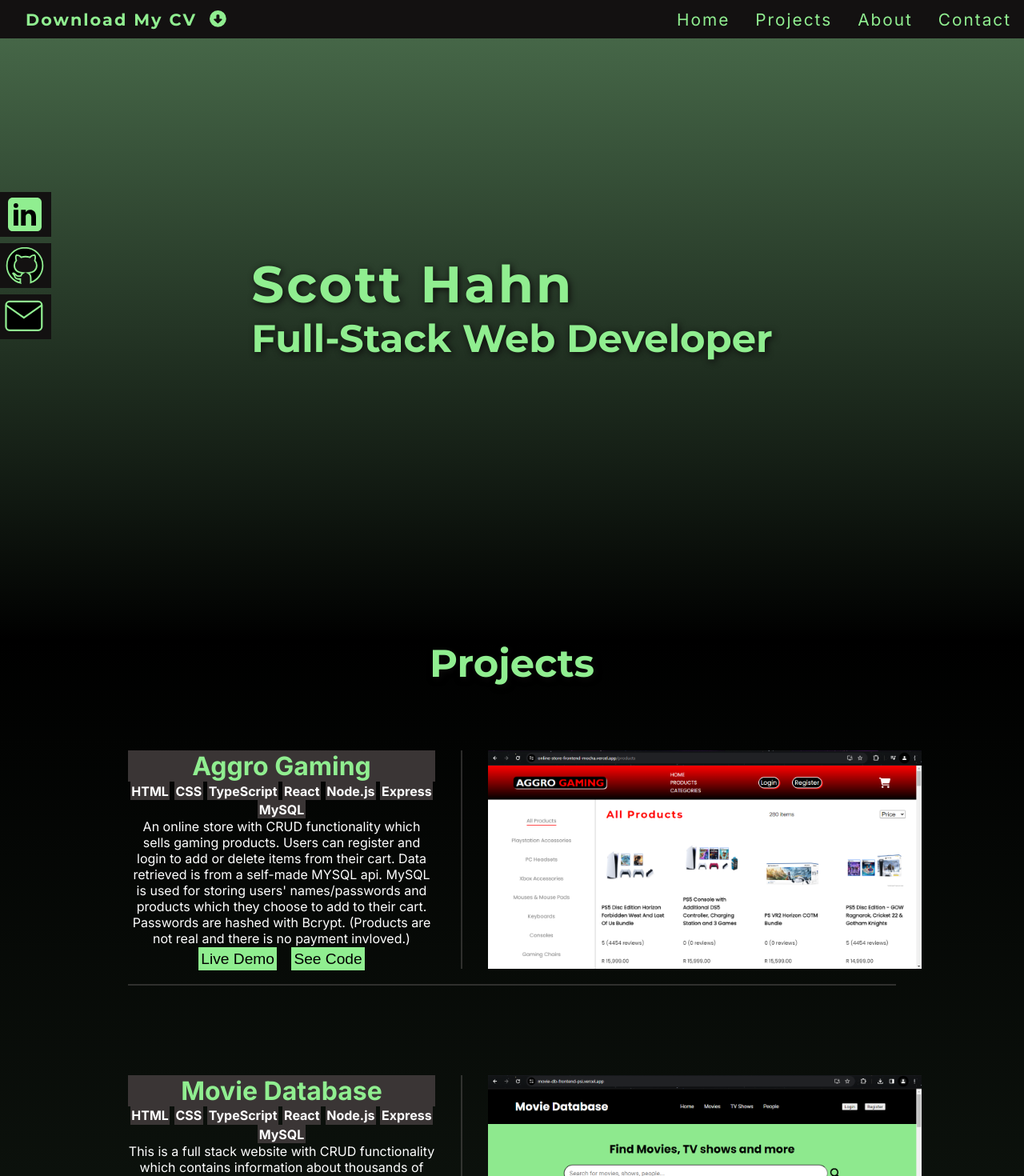
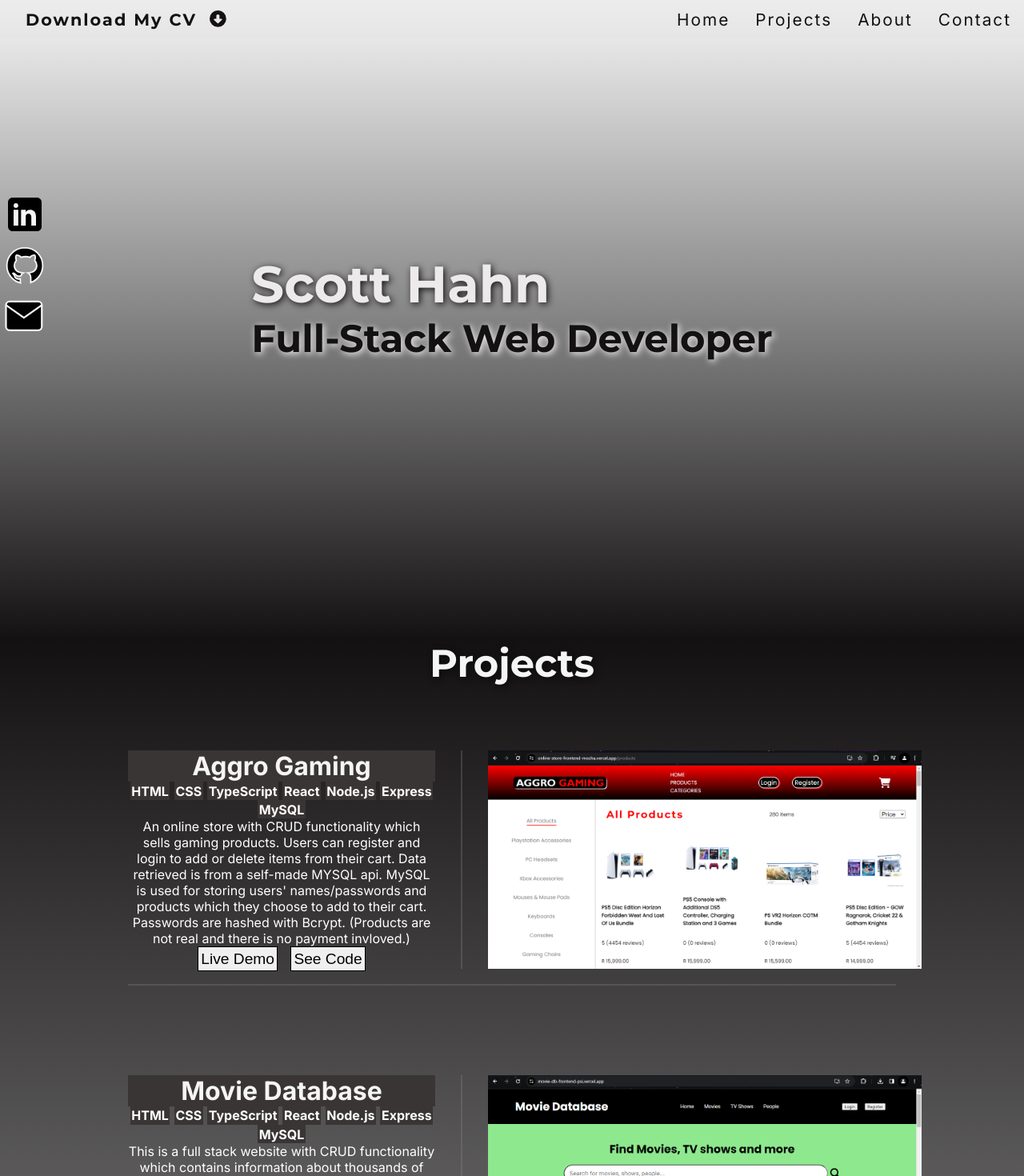
Before and after one commit to ScottHahn1/Portfolio, a React (Create React App) app: page /#/ in a window 1280 px wide. Shown: the top 1470 px of the page at 80% size. Built offline with nearby package versions, Linux system fonts and the light colour scheme.

Commit message:
changed color scheme from black/green to black/white

```diff
--- a/src/components/Email-Icon.js
+++ b/src/components/Email-Icon.js
@@ -5,13 +5,9 @@ const EmailIcon = () => {
             xmlns="https://www.w3.org/2000/svg"
             width="3.5rem"
             viewBox="0 0 25 25"
-            // fill="none"
-            stroke="lightgreen"
+            stroke="whitesmoke"
             stroke-width="1"
-            // stroke-linecap="round"
-            // stroke-linejoin="round"
         >
-            {/* {" "} */}
             <path d="M4 4h16c1.1 0 2 .9 2 2v12c0 1.1-.9 2-2 2H4c-1.1 0-2-.9-2-2V6c0-1.1.9-2 2-2z"></path>
             <polyline points="22,6 12,13 2,6"></polyline>
         </svg>
--- a/src/components/Github-Icon.js
+++ b/src/components/Github-Icon.js
@@ -5,7 +5,7 @@ const GithubIcon = () => {
       xmlns="https://www.w3.org/2000/svg"
       viewBox="0 0 30 30"
       width="3.5rem"
-      stroke="lightgreen"
+      stroke="whitesmoke"
       stroke-width="1"
     >
       {" "}
--- a/src/components/LinkedIn-Icon.js
+++ b/src/components/LinkedIn-Icon.js
@@ -7,11 +7,11 @@ const LinkedInIcon = () => {
       width="3.5rem"
     >
       <path
-        fill="lightgreen"
+        fill="black"
         d="M42,37c0,2.762-2.238,5-5,5H11c-2.761,0-5-2.238-5-5V11c0-2.762,2.239-5,5-5h26c2.762,0,5,2.238,5,5V37z"
       />
       <path
-        fill="black"
+        fill="whitesmoke"
         d="M12 19H17V36H12zM14.485 17h-.028C12.965 17 12 15.888 12 14.499 12 13.08 12.995 12 14.514 12c1.521 0 2.458 1.08 2.486 2.499C17 15.887 16.035 17 14.485 17zM36 36h-5v-9.099c0-2.198-1.225-3.698-3.192-3.698-1.501 0-2.313 1.012-2.707 1.99C24.957 25.543 25 26.511 25 27v9h-5V19h5v2.616C25.721 20.5 26.85 19 29.738 19c3.578 0 6.261 2.25 6.261 7.274L36 36 36 36z"
       />
     </svg>
--- a/src/pages/Home.js
+++ b/src/pages/Home.js
@@ -10,7 +10,7 @@ const Home = () => {
       <div className='main-content' id='home'
       >
         <div className='intro montserrat'>
-          <h1>Scott Hahn</h1>
+          <h1 className='white-text'>Scott Hahn</h1>
           <h2>Full-Stack Web Developer</h2>
         </div>
         <Social />
--- a/src/styles/About.css
+++ b/src/styles/About.css
@@ -1,5 +1,5 @@
 .about-container {
-    background-image: linear-gradient(rgb(37, 54, 38), black);
+    background-image: linear-gradient(whitesmoke, var(--black));
     background-repeat: no-repeat;
     text-align: center;
 }
--- a/src/styles/App.css
+++ b/src/styles/App.css
@@ -22,24 +22,20 @@ html, body {
 
 h1 {
   font-size: 4rem;
-}
-
-h1, h2 {
-  color: lightgreen !important;
+  color: var(--black);
 }
 
 h2 {
   font-size: 3rem;
   margin-bottom: 2rem;
-  color: white;
+  color: whitesmoke;
   text-shadow: 2px 2px 8px rgb(12, 11, 11);
 }
 
 h3 {
   font-size: 2rem;
   background-color: rgb(58, 53, 53);
-  color: white;
-  color: lightgreen;
+  color: whitesmoke;
 }
 
 ul {
--- a/src/styles/Contact.css
+++ b/src/styles/Contact.css
@@ -1,5 +1,5 @@
 .contact-container {
-    background-image: linear-gradient(black, rgb(37, 54, 38));
+    background-image: linear-gradient(var(--black), whitesmoke);
     background-repeat: no-repeat;
     width: 100%;
     padding-top: 7rem;
@@ -17,9 +17,9 @@
     display: flex;
     flex-direction: column;
     align-items: center;
-    justify-content: space-around;
     justify-content: space-between;
-    background-color: rgb(114, 201, 114);
+    background: radial-gradient(whitesmoke, (--black));
+    color: whitesmoke;
     border-radius: 1rem;
     padding-top: 2rem;
     padding-bottom: 2rem;
@@ -28,23 +28,24 @@
 
 .form > * {
     margin-top: 1rem;
+    padding: 0 .5rem;
 }
 
 .form input, .form textarea {
     width: 50%;
     height: 2rem;
+    font-size: 1.1rem;
+    border-radius: .8rem;
 }
 
 .form textarea {
     height: 10rem;
-    padding: 0 1rem;
-    font-size: 1.1rem;
     width: 75%;
 }
 
 .submit {
     margin-top: 2rem;
-    font-size: 1.2rem;
+    font-size: 1.2rem !important;
     width: 20% !important;
     background-color: lightgray;
     cursor: pointer;
--- a/src/styles/Home.css
+++ b/src/styles/Home.css
@@ -4,7 +4,7 @@
     justify-content: center;
     height: 100vh;
     width: 100%;
-    background: linear-gradient(rgb(74, 109, 76), black);
+    background: linear-gradient(whitesmoke, var(--black));
 }
 
 .intro {
@@ -13,11 +13,14 @@
     padding: 1rem;
 }
 
-.intro h1 {
-    text-shadow: 2px 2px 8px rgb(65, 63, 63);
-    text-shadow: 2px 2px 8px rgb(12, 11, 11);
-    letter-spacing: 3px;
-    color: white;
+.white-text {
+    color: rgb(236, 234, 234);
+    text-shadow: 2px 2px 8px rgb(20, 19, 19);
+}
+
+.intro h2 {
+    color: var(--black) !important;
+    text-shadow: 2px 2px 8px whitesmoke;
 }
 
 @media (max-width: 500px) {
--- a/src/styles/Navbar.css
+++ b/src/styles/Navbar.css
@@ -1,5 +1,5 @@
 .navbar {
-    background-color: var(--black);
+    background-color: rgba(230, 228, 228, .5);
     font-size: 1.3rem;
     position: fixed;
     top: 0;
@@ -27,8 +27,7 @@
 }
 
 .navbar a {
-    color: white;
-    color: lightgreen;
+    color: var(--black);
     text-decoration: none;
 }
 
--- a/src/styles/Projects.css
+++ b/src/styles/Projects.css
@@ -3,7 +3,7 @@
     flex-direction: column;
     align-items: center;
     text-align: center;
-    background-image: linear-gradient(black, rgb(37, 54, 38));
+    background-image: linear-gradient(var(--black), whitesmoke);
     background-repeat: no-repeat;
 }
 
@@ -57,7 +57,6 @@
     display: flex;
     justify-content: center;
     align-items: center;
-    /* font-family: Roboto; */
     background-color: rgb(58, 53, 53);
     padding: .1rem;
 }
@@ -72,7 +71,6 @@
 .project-btns button {
     cursor: pointer;
     font-size: 1.2rem;
-    background-color: lightgreen;
     border: solid 1px black;
     padding: .2rem;
 }
--- a/src/styles/Social.css
+++ b/src/styles/Social.css
@@ -3,8 +3,6 @@
     top: 0;
     margin-top: 15rem;
     left: 0;
-    background-color: rgb(175, 216, 209);
-    background-color: var(--black);
     display: flex;
     flex-direction: column;
     gap: 4rem;
@@ -15,8 +13,7 @@
     left: -5rem;
     transition: .5s;
     display: flex;
-    background-color: var(--black);
-    color: lightgreen;
+    color: whitesmoke;
     width: 9rem;
     display: flex;
     align-items: center;
```
